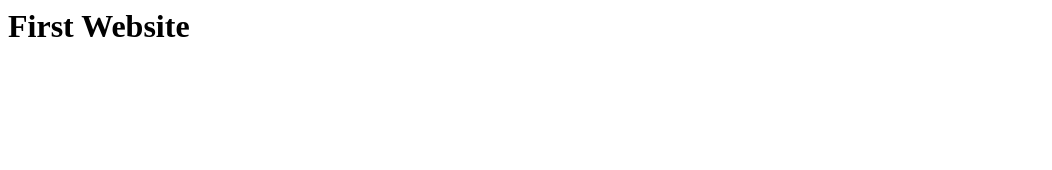
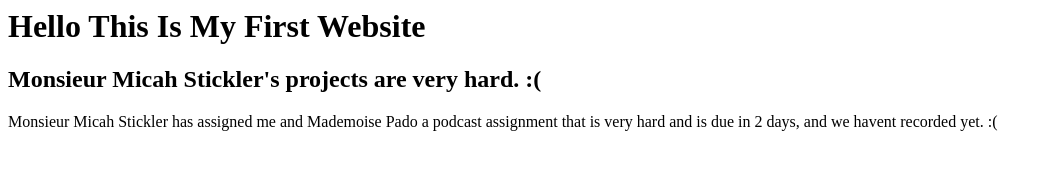
Before and after one commit to SirDevlin/first-website, a plain HTML site: page index.html in a window 1280 px wide. Shown: the whole page, without its empty margins (0-1052 px from the left). Drawn offline with Linux system fonts and the light colour scheme.

Commit message:
Update index.html

```diff
--- a/index.html
+++ b/index.html
@@ -3,6 +3,10 @@
 </head>
 <body>
     <header>
-          <h1> First Website </h1>
+          <h1> Hello This Is My First Website </h1>
     </header>
+    <section>
+        <h2> Monsieur Micah Stickler's projects are very hard. :( </h2>
+        <p> Monsieur Micah Stickler has assigned me and Mademoise Pado a podcast assignment that is very hard and is due in 2 days, and we havent recorded yet. :( </p>
+    </section>
 </body>
```
